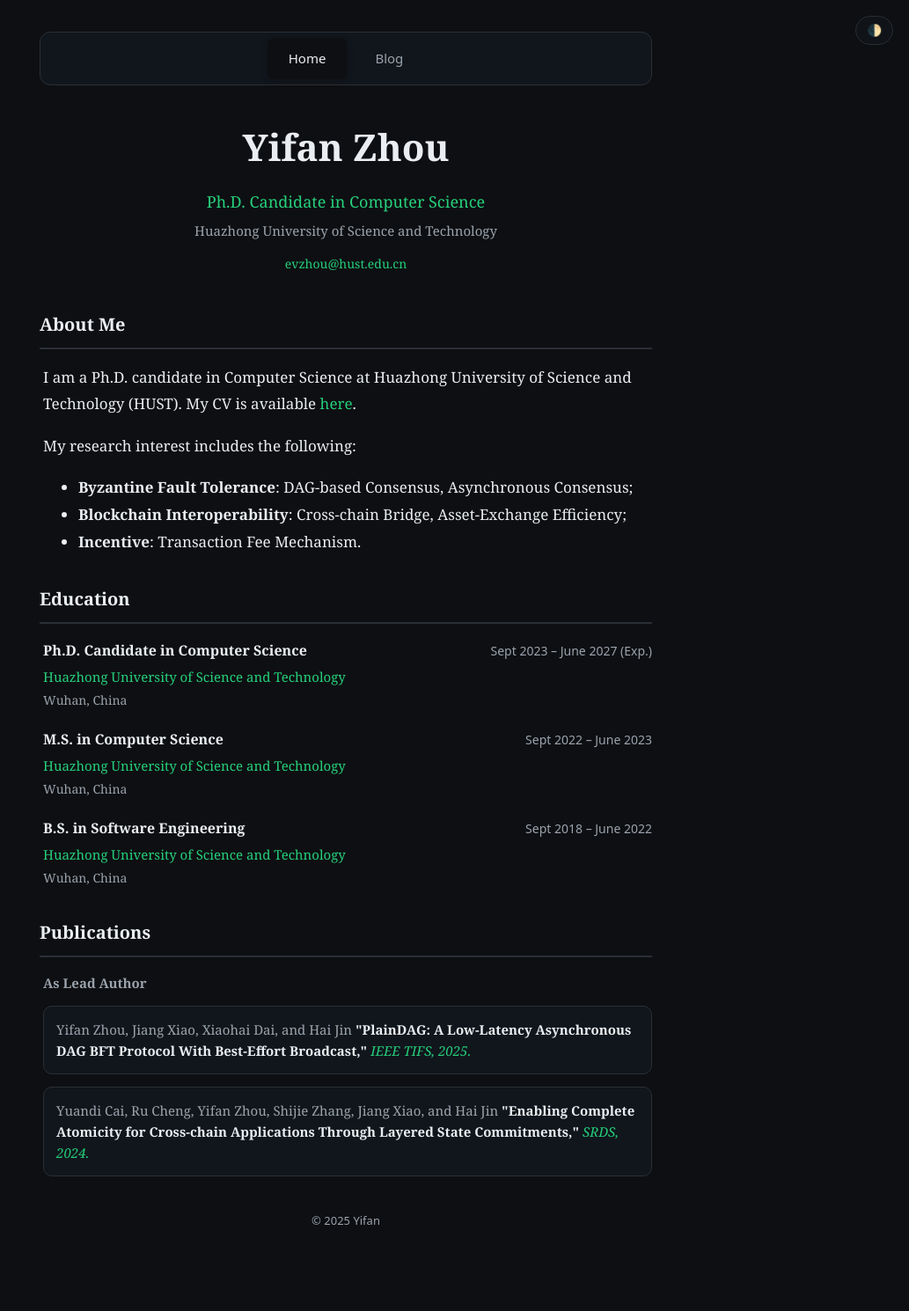
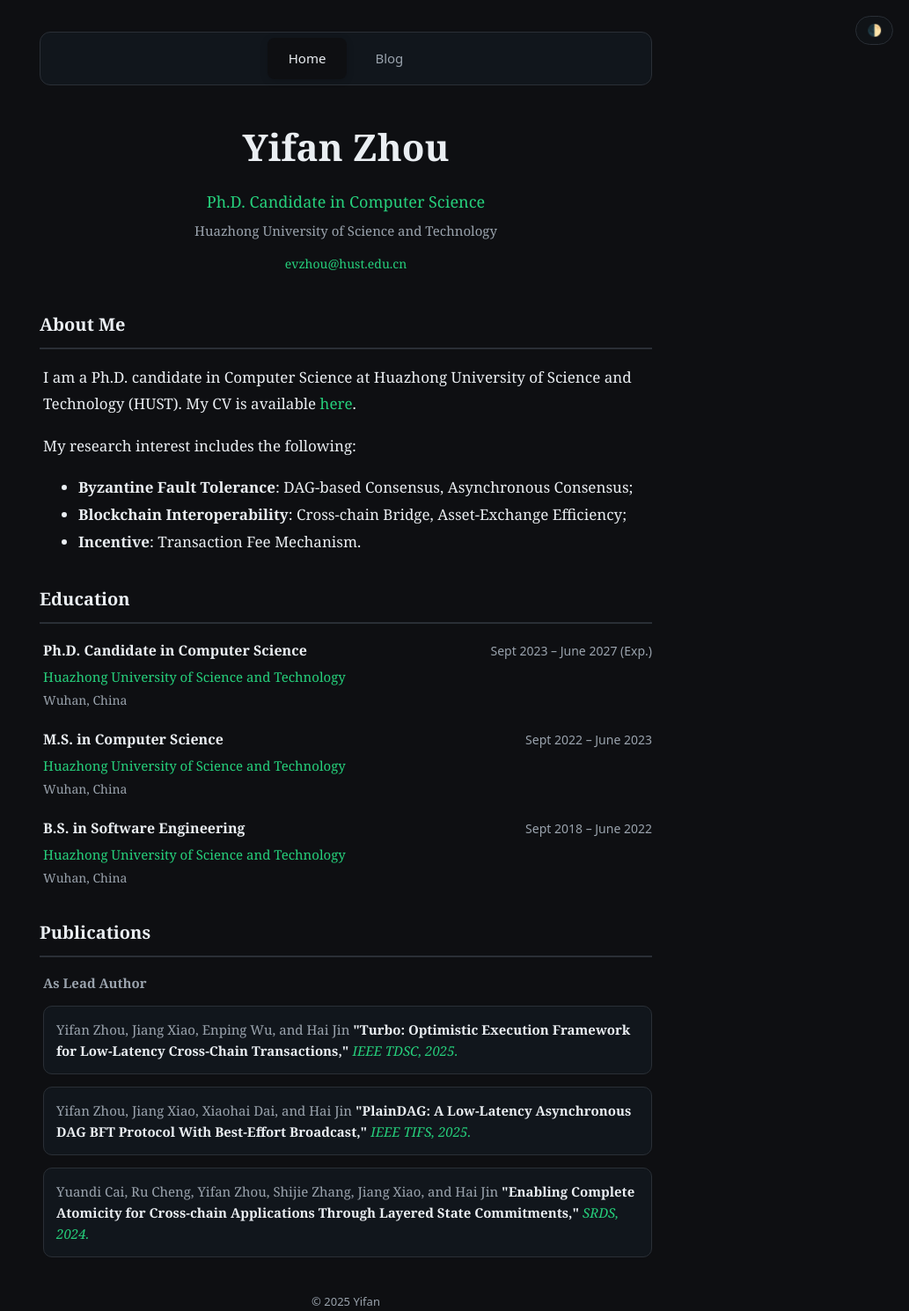
Before and after one commit to Satanic-Z/Satanic-Z.github.io, a Jekyll site: the page built from index.html, in a window 1280 px wide. Shown: the whole page at 88% size, without its empty margins (247-1280 px from the left). Built offline with Jekyll 4.4.1, drawn with Linux system fonts in a browser that asks for light colours; before the commit the page ends 1398 px from its top, so only the background shows below that.

Commit message:
add TDSC pub

```diff
--- a/index.html
+++ b/index.html
@@ -31,6 +31,10 @@ education:
 
 publications:
   primary:
+    - authors: "Yifan Zhou, Jiang Xiao, Enping Wu, and Hai Jin"
+      title: "Turbo: Optimistic Execution Framework for Low-Latency Cross-Chain Transactions"
+      venue: "IEEE TDSC"
+      year: 2025
     - authors: "Yifan Zhou, Jiang Xiao, Xiaohai Dai, and Hai Jin"
       title: "PlainDAG: A Low-Latency Asynchronous DAG BFT Protocol With Best-Effort Broadcast"
       venue: "IEEE TIFS"
```
Also changed, not shown: 1 other file.
